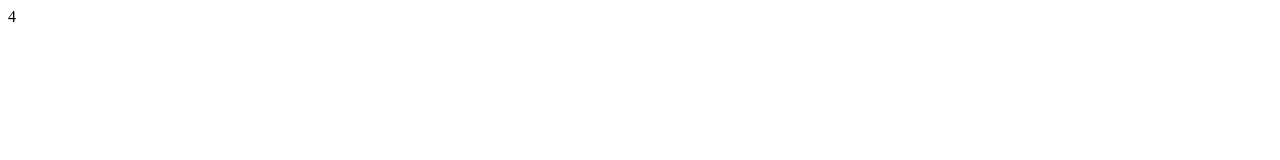
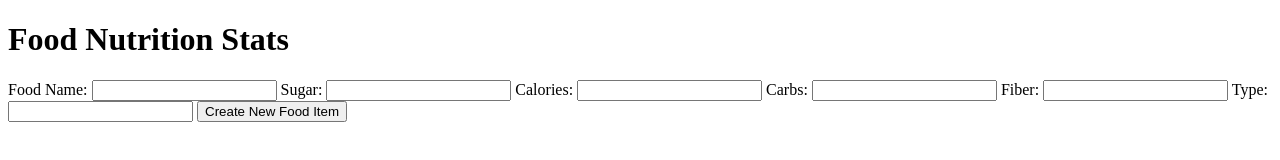
Before and after one commit to rachelchhay/food_library, a website: page public/index.html in a window 1280 px wide. Drawn offline with nearby package versions, Linux system fonts and the light colour scheme.

Commit message:
Added title, li, form to index.html

```diff
--- a/public/index.html
+++ b/public/index.html
@@ -10,7 +10,21 @@
   </head>
   <body ng-controller="FoodController as ctrl">
 
-    {{2+2}}
+    <h1>Food Nutrition Stats</h1>
+
+    <ul>
+      <li ng-repeat=""></li>
+    </ul>
+
+    <form ng-submit="ctrl.createFood();">
+      Food Name: <input type="text" >
+      Sugar: <input type="number">
+      Calories: <input type="number">
+      Carbs: <input type="number">
+      Fiber: <input type="number">
+      Type: <input type="text">
+      <input type="submit" value="Create New Food Item">
+    </form>
 
   </body>
 </html>
```
